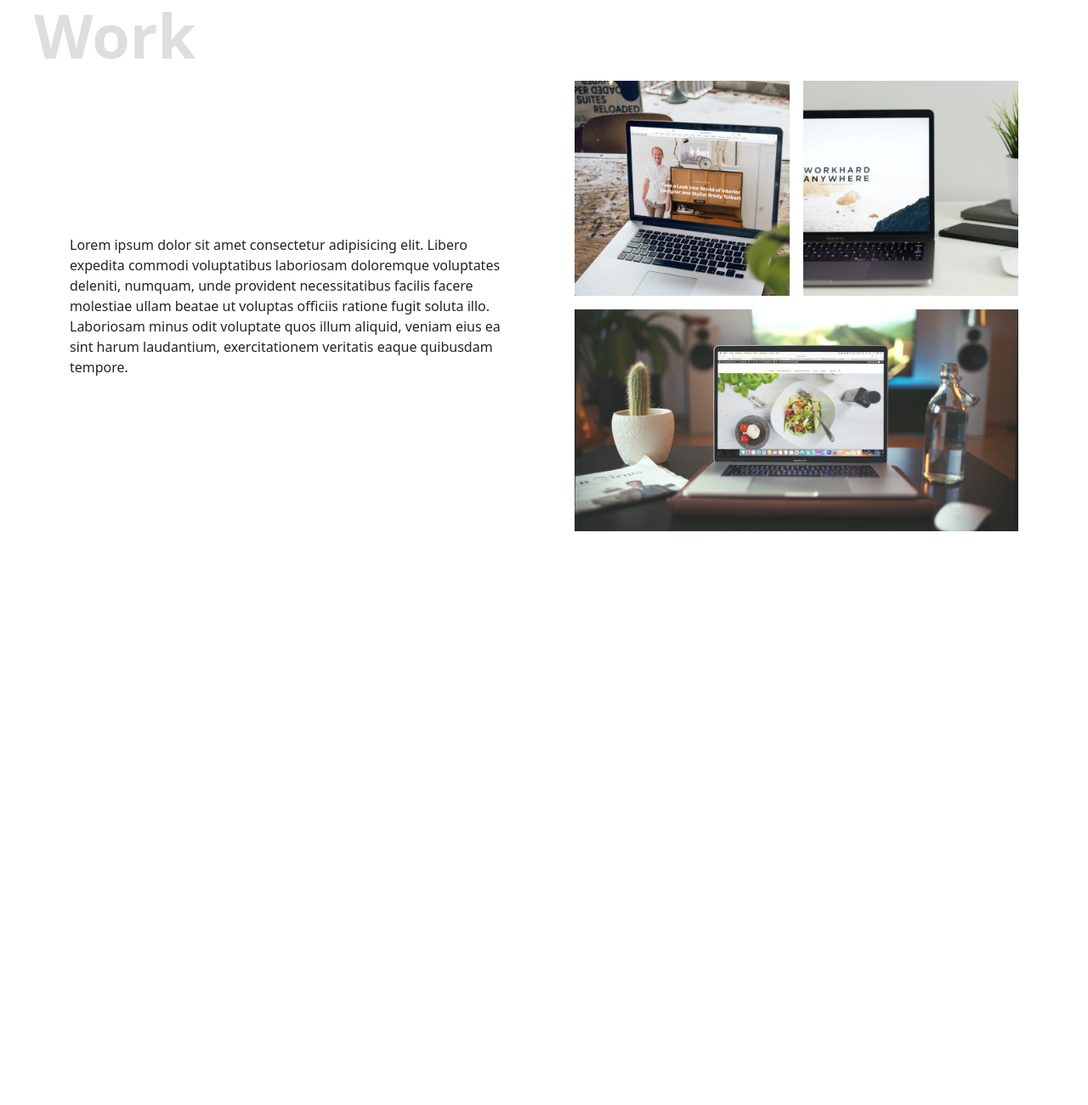
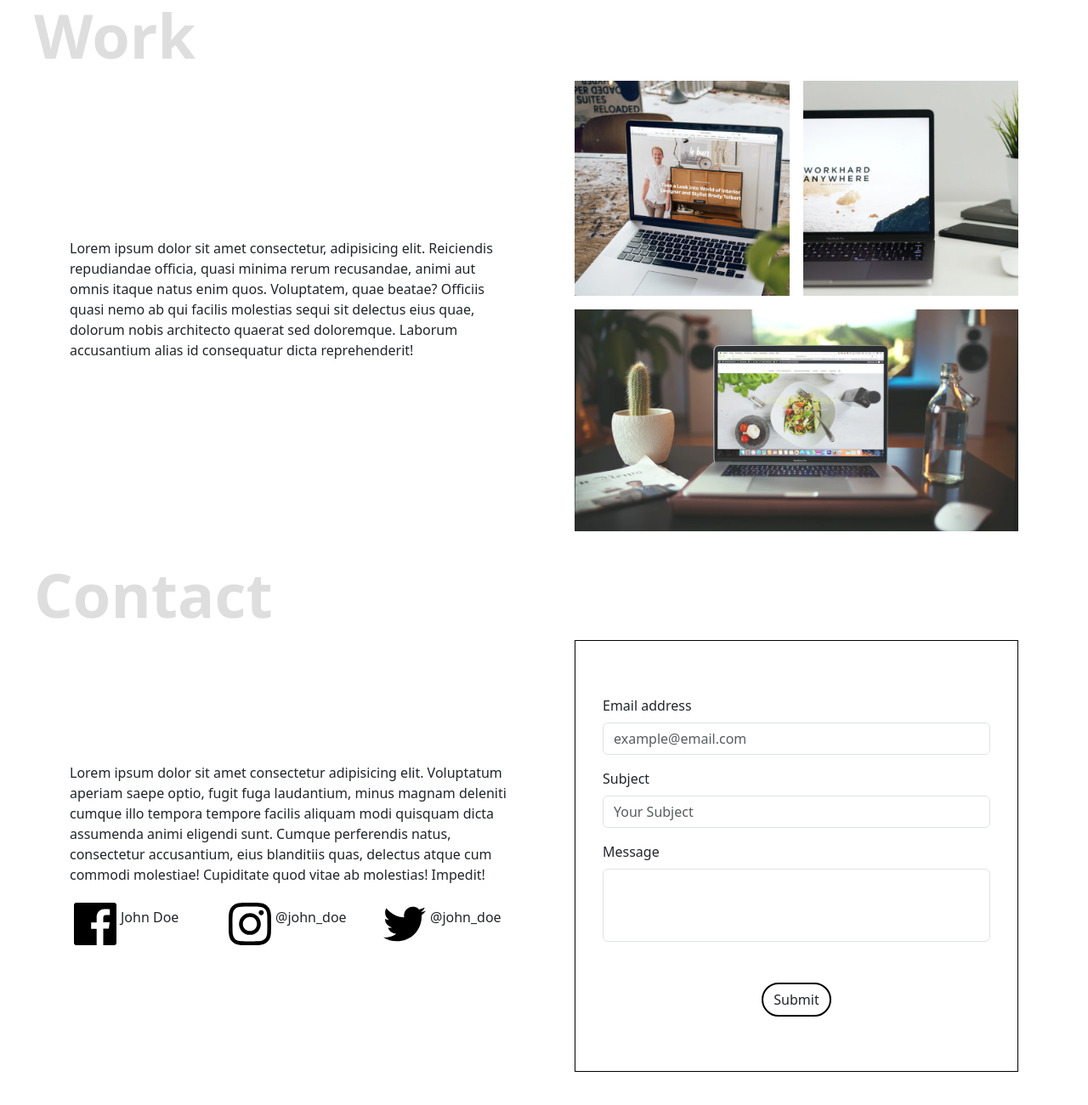
Before and after one commit to Kiw7/TestUpload, a plain HTML site: page index.html in a window 1280 px wide. Shown: the part 1266-2566 px from the top of the page at 85% size. Before the commit the page ends 1891 px from the top, so only its background shows below. Drawn offline with nearby package versions, Linux system fonts and the light colour scheme.

Commit message:
add contact

```diff
--- a/index.html
+++ b/index.html
@@ -104,11 +104,12 @@
     </section>
     <section id="work" class="work container">
         <div class="row d-flex align-items-center gap-5">
-            <div class="col">Lorem ipsum dolor sit amet consectetur adipisicing elit. Libero expedita commodi
-                voluptatibus laboriosam doloremque voluptates deleniti, numquam, unde provident necessitatibus facilis
-                facere molestiae ullam beatae ut voluptas officiis ratione fugit soluta illo. Laboriosam minus odit
-                voluptate quos illum aliquid, veniam eius ea sint harum laudantium, exercitationem veritatis eaque
-                quibusdam tempore.</div>
+            <div class="col">
+                <p>Lorem ipsum dolor sit amet consectetur, adipisicing elit. Reiciendis repudiandae officia, quasi
+                    minima rerum recusandae, animi aut omnis itaque natus enim quos. Voluptatem, quae beatae? Officiis
+                    quasi nemo ab qui facilis molestias sequi sit delectus eius quae, dolorum nobis architecto quaerat
+                    sed doloremque. Laborum accusantium alias id consequatur dicta reprehenderit!</p>
+            </div>
             <div class="col work-img">
                 <div id="work-1" class="work-img-item">
                     <img src="images/work-1.png" alt="work 1" id="work-1">
@@ -123,6 +124,51 @@
             </div>
         </div>
     </section>
+    <section id="contact" class="contact container">
+        <div class="row d-flex align-items-center gap-5">
+            <div class="col">
+                <p>Lorem ipsum dolor sit amet consectetur adipisicing elit. Voluptatum aperiam saepe optio, fugit fuga
+                    laudantium, minus magnam deleniti cumque illo tempora tempore facilis aliquam modi quisquam dicta
+                    assumenda animi eligendi sunt. Cumque perferendis natus, consectetur accusantium, eius blanditiis
+                    quas,
+                    delectus atque cum commodi molestiae! Cupiditate quod vitae ab molestias! Impedit!</p>
+                <div class="row">
+                    <div class="col d-flex align-items-center">
+                        <img src="images/Facebook.svg" alt="facebook icon">
+                        <p>John Doe</p>
+                    </div>
+                    <div class="col d-flex align-items-center">
+                        <img src="images/Instagram.svg" alt="instagram icon">
+                        <p>@john_doe</p>
+                    </div>
+                    <div class="col d-flex align-items-center">
+                        <img src="images/Twitter.svg" alt="twitter icon">
+                        <p>@john_doe</p>
+                    </div>
+                </div>
+            </div>
+            <div class="col">
+                <form class="contact-form" onclick="onFormSubmit(event)">
+                    <div class="mb-3">
+                        <label for="inp_email" class="form-label">Email address</label>
+                        <input type="email" class="form-control" id="inp_email" placeholder="example@email.com">
+                    </div>
+                    <div class="mb-3">
+                        <label for="inp_subject" class="form-label">Subject</label>
+                        <input type="text" class="form-control" id="inp_subject" placeholder="Your Subject">
+                    </div>
+                    <div class="mb-3">
+                        <label for="inp_message" class="form-label">Message</label>
+                        <textarea class="form-control" id="inp_message" rows="3"></textarea>
+                    </div>
+                    <div class="d-flex justify-content-center mt-5">
+                        <button type="submit" class="btn button">Submit</button>
+                    </div>
+                </form>
+            </div>
+        </div>
+    </section>
+
     <script src="https://cdn.jsdelivr.net/npm/@popperjs/core@2.11.8/dist/umd/popper.min.js"
         integrity="sha384-I7E8VVD/ismYTF4hNIPjVp/Zjvgyol6VFvRkX/vR+Vc4jQkC+hVqc2pM8ODewa9r"
         crossorigin="anonymous"></script>
--- a/main.js
+++ b/main.js
@@ -12,3 +12,23 @@ function toggleDetail(e) {
   //   console.log(detail);
   $(detail).slideToggle();
 }
+
+function onFormSubmit(e) {
+  e.preventDefault();
+  const email = $("#inp_email");
+  const subject = $("#inp_subject");
+  const message = $("#inp_message");
+
+  if (!$(email).val()) {
+    alert("Email is required.");
+  } else if (!$(subject).val()) {
+    alert("Subject is required.");
+  } else if (!$(message).val()) {
+    alert("Message is required.");
+  } else {
+    alert("Form submitted");
+    $("inp_email").val("");
+    $("inp_subject").val("");
+    $("inp_message").val("");
+  }
+}
--- a/style.css
+++ b/style.css
@@ -110,6 +110,26 @@ section::before {
 #work-3:hover::after {
   content: "Software Engineer";
 }
+
+.contact::before {
+  content: "Contact";
+}
+
+.contact {
+  padding-bottom: 128px;
+}
+
+.contact-form {
+  border: 1px solid black;
+  padding: 64px 32px;
+}
+.form-label {
+  font-weight: 500;
+}
+#inp_message {
+  resize: none;
+}
+
 @keyframes upDown {
   0% {
     transform: translateY(0);
```
Also changed, not shown: images/Facebook.svg (added), images/Instagram.svg (added), images/Twitter.svg (added).
